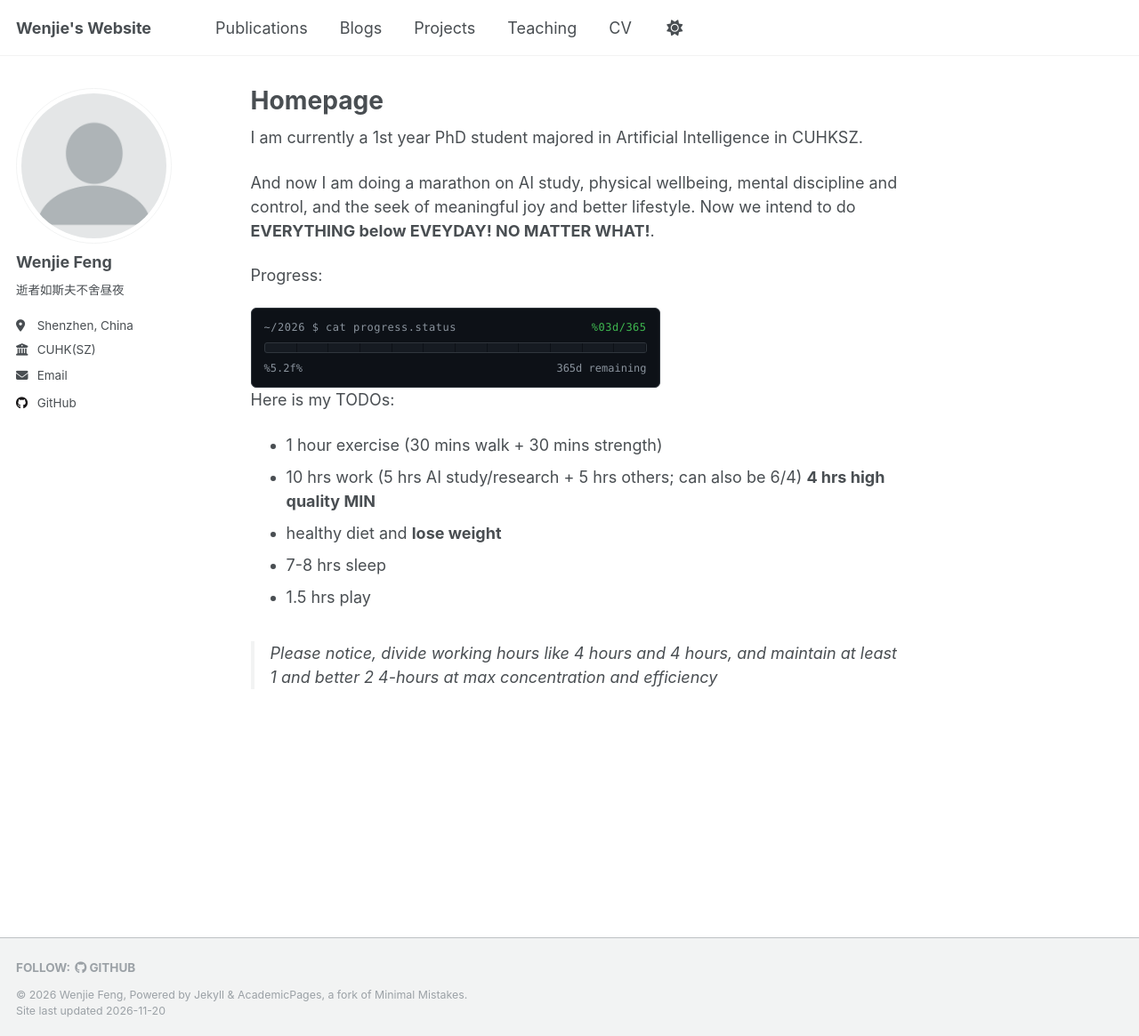
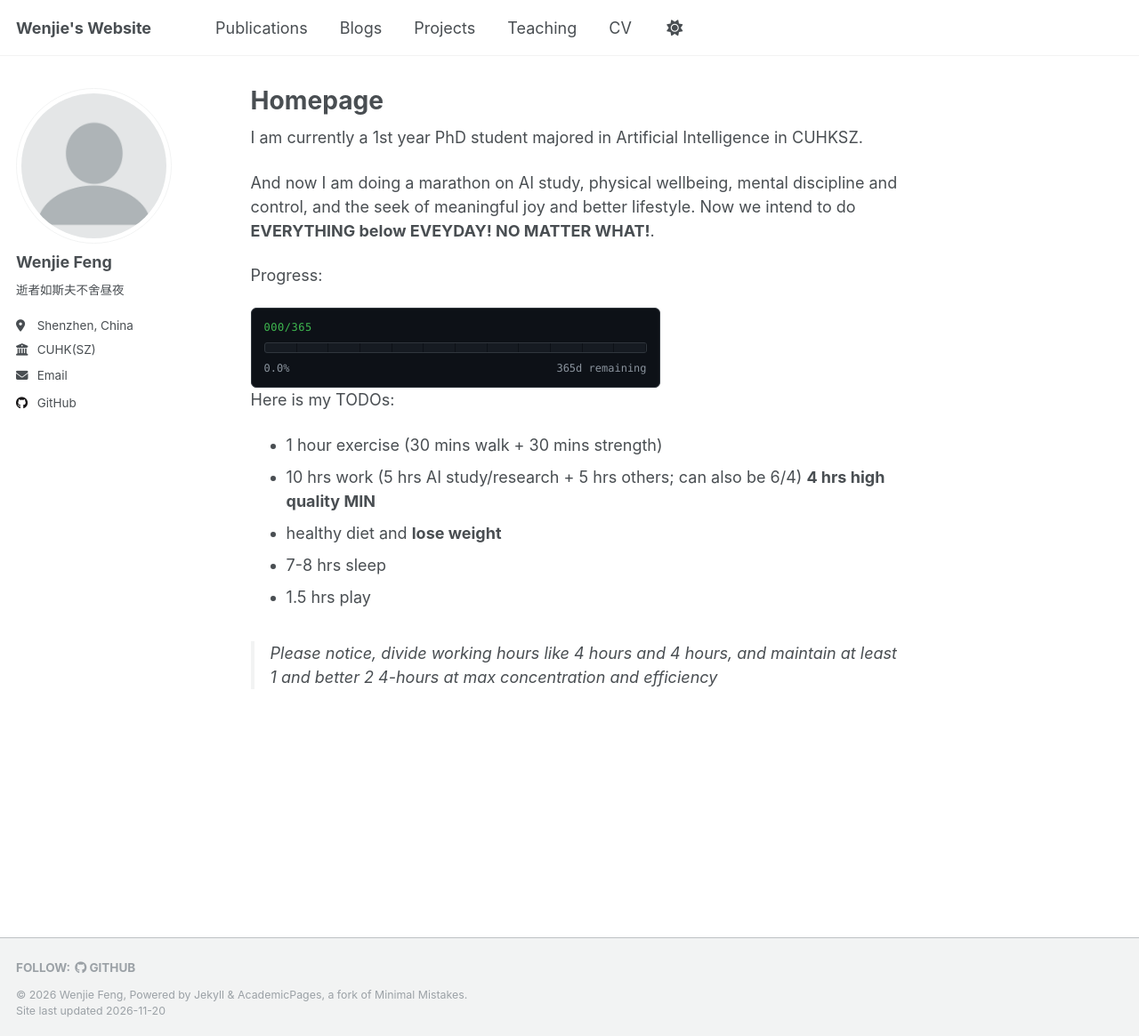
Before and after one commit to wenjiefeng04/wenjiefeng04.github.io, a Jekyll site: the page built from _pages/about.md, in a window 1280 px wide and 1165 px high. Shown: the whole window at 89% size. Built offline with Jekyll 4.4.1, drawn with Linux system fonts in a browser that asks for light colours.

Commit message:
fix the progress bar

```diff
--- a/_includes/progress-bar.html
+++ b/_includes/progress-bar.html
@@ -1,36 +1,32 @@
-{% assign day = include.day | default: 0 %}
-{% assign total = include.total | default: 365 %}
+{% assign day = include.day | default: 0 | plus: 0 %}
+{% assign total = include.total | default: 365 | plus: 0 %}
 {% assign pct = day | times: 100.0 | divided_by: total %}
 {% assign left = total | minus: day %}
 
 <div style="font-family:'JetBrains Mono','Fira Code',Consolas,monospace;
             background:#0d1117; border:1px solid #30363d; border-radius:6px;
             max-width:460px; padding:12px 14px; color:#c9d1d9;">
-  <!-- terminal prompt line -->
   <div style="display:flex; justify-content:space-between; font-size:12px;
               color:#8b949e; margin-bottom:8px; letter-spacing:.5px;">
-    <span>~/2026 $ cat progress.status</span>
-    <span style="color:#3fb950;">{{ "%03d" | format: day }}/{{ total }}</span>
+    <!-- <span>~/2026 $ cat progress.status</span> -->
+    <span style="color:#3fb950;">{% if day < 100 %}0{% endif %}{% if day < 10 %}0{% endif %}{{ day }}/{{ total }}</span>
   </div>
 
-  <!-- the bar -->
   <div style="position:relative; width:100%; height:12px; background:#161b22;
               border:1px solid #30363d; border-radius:3px; overflow:hidden;">
     <div style="width:{{ pct }}%;{% if day > 0 %}min-width:2px;{% endif %}
                 height:100%;
                 background:linear-gradient(90deg,#238636,#3fb950);
                 box-shadow:0 0 10px rgba(63,185,80,.6);"></div>
-    <!-- month tick marks: one separator every 1/12 -->
     <div style="position:absolute; inset:0;
                 background:repeating-linear-gradient(to right,
                   transparent 0, transparent calc(100%/12 - 1px),
                   #0d1117 calc(100%/12 - 1px), #0d1117 calc(100%/12));"></div>
   </div>
 
-  <!-- readout line -->
   <div style="display:flex; justify-content:space-between; font-size:12px;
               margin-top:8px; color:#8b949e;">
-    <span>{{ "%5.2f" | format: pct }}%</span>
+    <span>{{ pct | round: 2 }}%</span>
     <span>{{ left }}d remaining</span>
   </div>
 </div>
```
